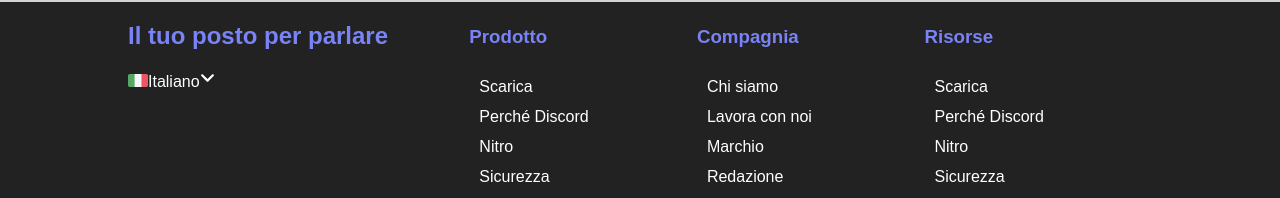
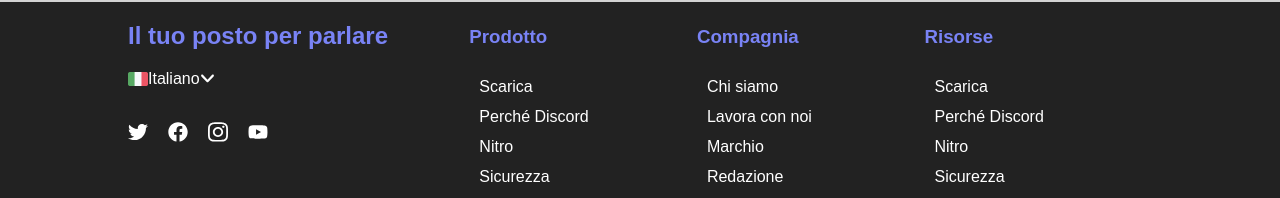
Before and after one commit to andreafrancioni/htmlcss-discord, a plain HTML site: page index.html in a window 1280 px wide. Shown: the part 2758-2956 px from the top of the page. Drawn offline with Linux system fonts and the light colour scheme.

Commit message:
Inserite svg social

```diff
--- a/css/style.css
+++ b/css/style.css
@@ -267,6 +267,27 @@
     filter: invert(1);
 }
 
+.lang{
+    display: flex;
+    align-items: center;
+    justify-content: flex-start
+}
+
+.social{
+    display: flex;
+    align-items: center;
+    justify-content: space-between;
+    margin-top: 24px;
+    height: 40px;
+    width: 40px;
+    filter: invert(1);
+}
+
+.social img{
+padding-right: 20px;
+}
+
+
 .acqua{
     height: 200px;
     width: 40%;
--- a/index.html
+++ b/index.html
@@ -110,8 +110,13 @@
 			<section class="flex-container-column">
 				<div class="red">
 					<h2>Il tuo posto per parlare</h2>
-					<p><img class="flag" src="./img/ita.png" alt="it">Italiano<img class="angle-down" src="./img/angle-down.svg" alt=""></p>
-					<p></p>
+					<p class="lang"><img class="flag" src="./img/ita.png" alt="it">Italiano<img class="angle-down" src="./img/angle-down.svg" alt=""></p>
+					<p class="social">
+						<img src="./img/twitter.svg" alt="twitter">
+						<img src="./img/facebook.svg" alt="facebook">
+						<img src="./img/instagram.svg" alt="instagram">
+						<img src="./img/youtube.svg" alt="youtube">
+					</p>
 				</div>
 				<div class="acqua">
 					<h3>Prodotto</h3>
```
